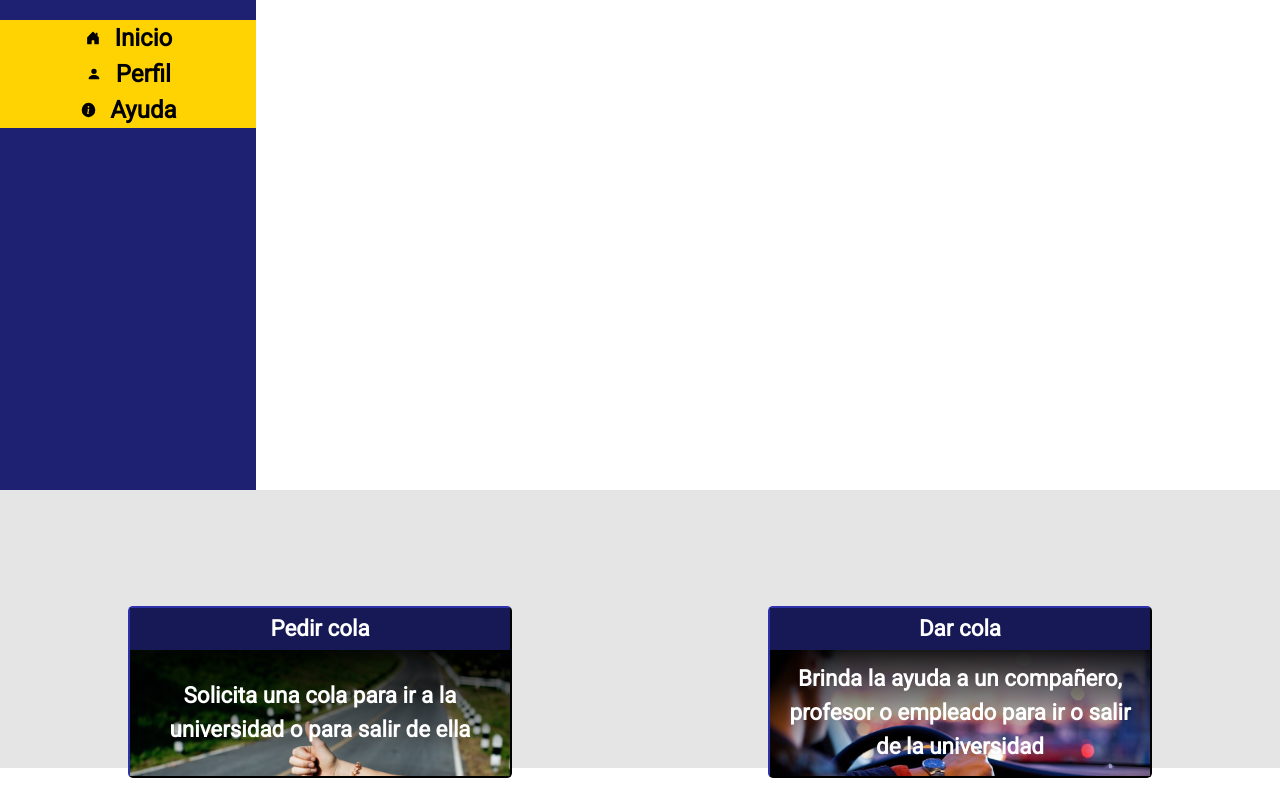
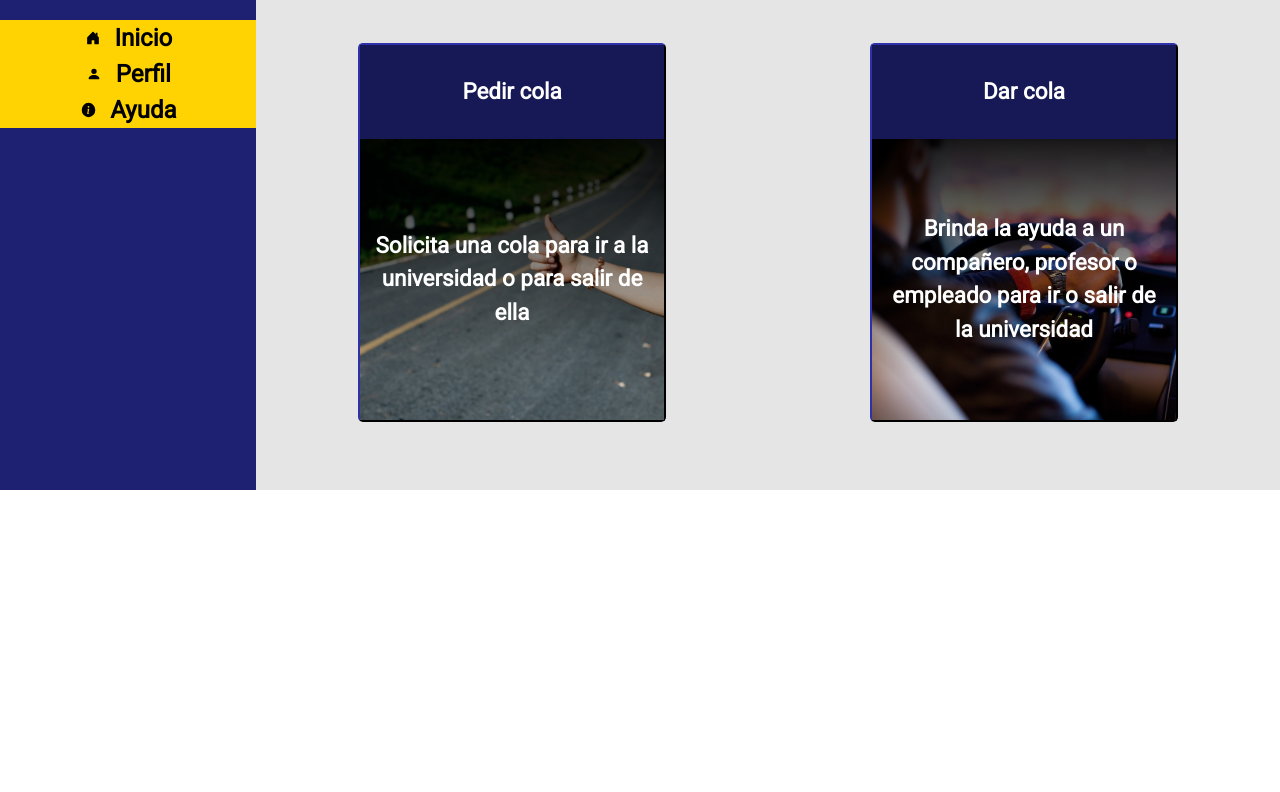
Before and after one commit to gnus19/pidecola3.0-front, a React (Create React App) app: page /home in a window 1280 px wide. Shown: the part 310-1102 px from the top of the page. After the commit the page ends 800 px from the top, so only its background shows below. Built offline with nearby package versions, Linux system fonts and the light colour scheme.

Commit message:
Merge con develop. Resolucion de conflictos

```diff
--- a/src/assets/css/HomePage.css
+++ b/src/assets/css/HomePage.css
@@ -45,11 +45,6 @@
   width: 20%;
   height: 100%;
 }
-@media (max-width: 768px) {
-  .Sidebar {
-    display: none;
-  }
-}
 
 .HideOption {
   display: none;
@@ -89,7 +84,7 @@
 }
 
 .Main {
-  width: 100%;
+  width: 80%;
   align-content: center;
 }
 
--- a/src/components/offer-request-ride/OfferRequestRide.jsx
+++ b/src/components/offer-request-ride/OfferRequestRide.jsx
@@ -54,9 +54,6 @@ function OfferRequestRide(props) {
             </div>
           </button>
         </div>
-        <div className="RideLog" style={{ color: "white", fontWeight: "bold" }}>
-          *PATROCINADORES/HISTORIAL*
-        </div>
         </React.Fragment>
       } />
       <Route exact path={`${props.match.url}/:accion`} render={props => <RoutesList {...props} />} />
```
